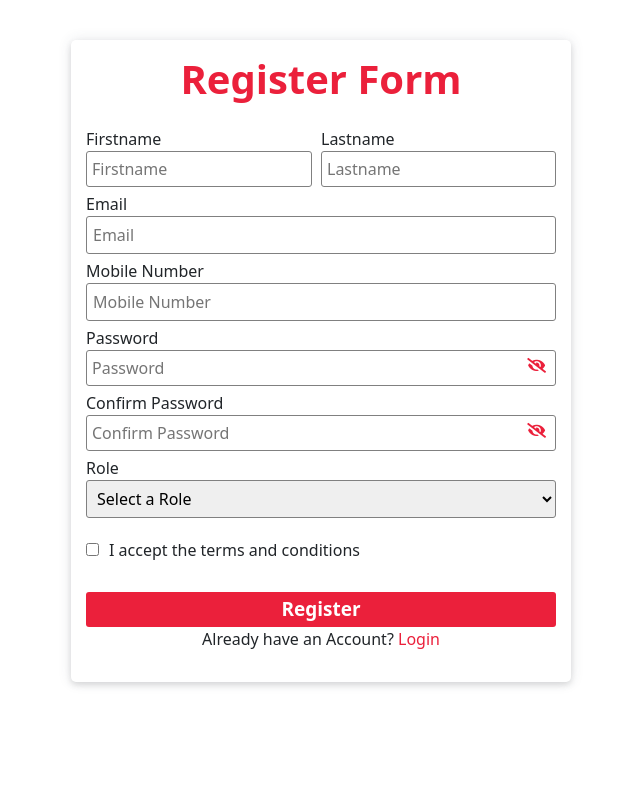
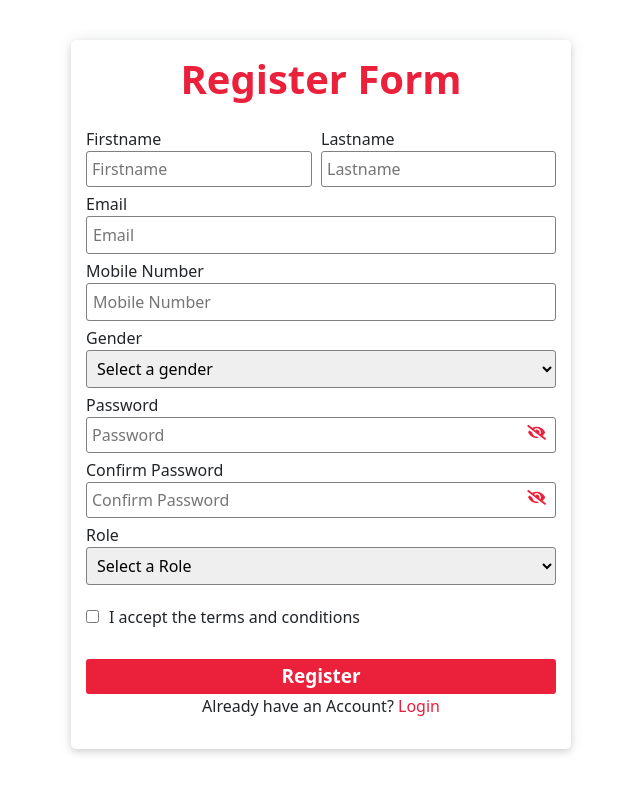
Before and after one commit to Agalya-10/React-Task-II, a React (Create React App) app: page /signup in a window 1280 px wide. Shown: the top 792 px of the page, without its empty margins (319-959 px from the left). Built offline with nearby package versions, Linux system fonts and the light colour scheme.

Commit message:
Admin dashboard & User dashboard

```diff
--- a/src/Components/Signup.jsx
+++ b/src/Components/Signup.jsx
@@ -10,6 +10,7 @@ class Signup extends Component {
       lastname: '',
       email: '',
       mobile: '',
+      gender:'',
       password: '',
       confirmPassword: '',
       role: '',
@@ -17,8 +18,8 @@ class Signup extends Component {
       passwordVisible: false,
       confirmPasswordVisible: false,
       navigateToDatastorage: false,
-      navigateToRolePage: false, // Track role-based navigation
-      rolePage: '', // Store the role-based URL
+      navigateToRolePage: false,
+      rolePage: '',
     };
   }
 
@@ -30,6 +31,7 @@ class Signup extends Component {
         lastname: rowData.lastname,
         email: rowData.email,
         mobile: rowData.mobile,
+        gender: rowData.gender,
         password: rowData.password,
         confirmPassword: rowData.confirmPassword,
         role: rowData.role,
@@ -45,7 +47,7 @@ class Signup extends Component {
   };
 
   validateForm = () => {
-    const { firstname, lastname, email, mobile, password, confirmPassword, role, acceptTerms } = this.state;
+    const { firstname, lastname, email, mobile,gender, password, confirmPassword, role, acceptTerms } = this.state;
     let isValid = true;
     let errors = {};
 
@@ -78,6 +80,10 @@ class Signup extends Component {
       isValid = false;
       errors.confirmPassword = 'Passwords do not match';
     }
+    if (!gender) {
+      isValid = false;
+      errors.gender = 'Gender is required';
+    }
     if (!role) {
       isValid = false;
       errors.role = 'Role is required';
@@ -94,7 +100,7 @@ class Signup extends Component {
 
   handleSubmit = async (e) => {
     e.preventDefault();
-    const { firstname, lastname, email, mobile, password, confirmPassword, role, acceptTerms } = this.state;
+    const { firstname, lastname, email, mobile,gender, password, confirmPassword, role, acceptTerms } = this.state;
 
 
     if (!this.validateForm()) {
@@ -127,6 +133,7 @@ class Signup extends Component {
       lastname,
       email,
       mobile,
+      gender,
       password,
       confirmPassword,
       acceptTerms,
@@ -197,6 +204,27 @@ class Signup extends Component {
           />
           {errors?.mobile && <span className="error">{errors.mobile}</span>}
         </div>
+
+        <div className="label2" style={{ width: '100%' }}>
+          <label>Gender</label>
+          <select
+            className="box3"
+            name="gender"
+            value={gender}
+            onChange={this.handleChange}
+            style={{ width: '100%' }}
+          >
+            <option value="" disabled>
+              Select a gender
+            </option>
+            <option value="Male">Male</option>
+            <option value="Female">Female</option>
+            <option value="Others">Others</option>
+
+          </select>
+          {errors?.gender && <span className="error">{errors.gender}</span>}
+        </div>
+
         <div className="label1" style={{ width: '100%' }}>
           <label>Password</label>
           <div style={{ display: 'flex', position: 'relative' }}>
@@ -280,6 +308,8 @@ class Signup extends Component {
           </select>
           {errors?.role && <span className="error">{errors.role}</span>}
         </div>
+
+
         <div style={{ margin: '15px 0' }}>
           <label>
             <input
```
